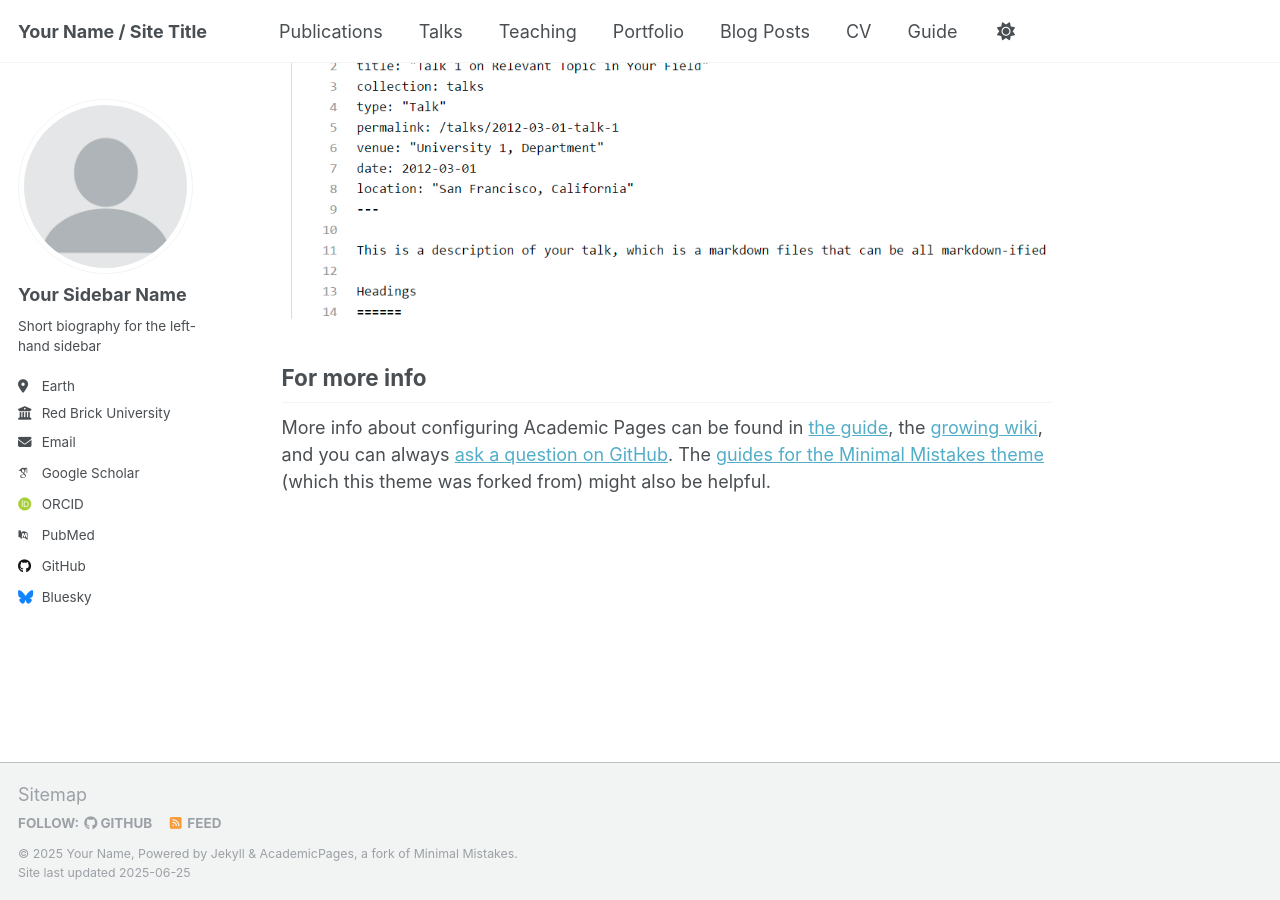
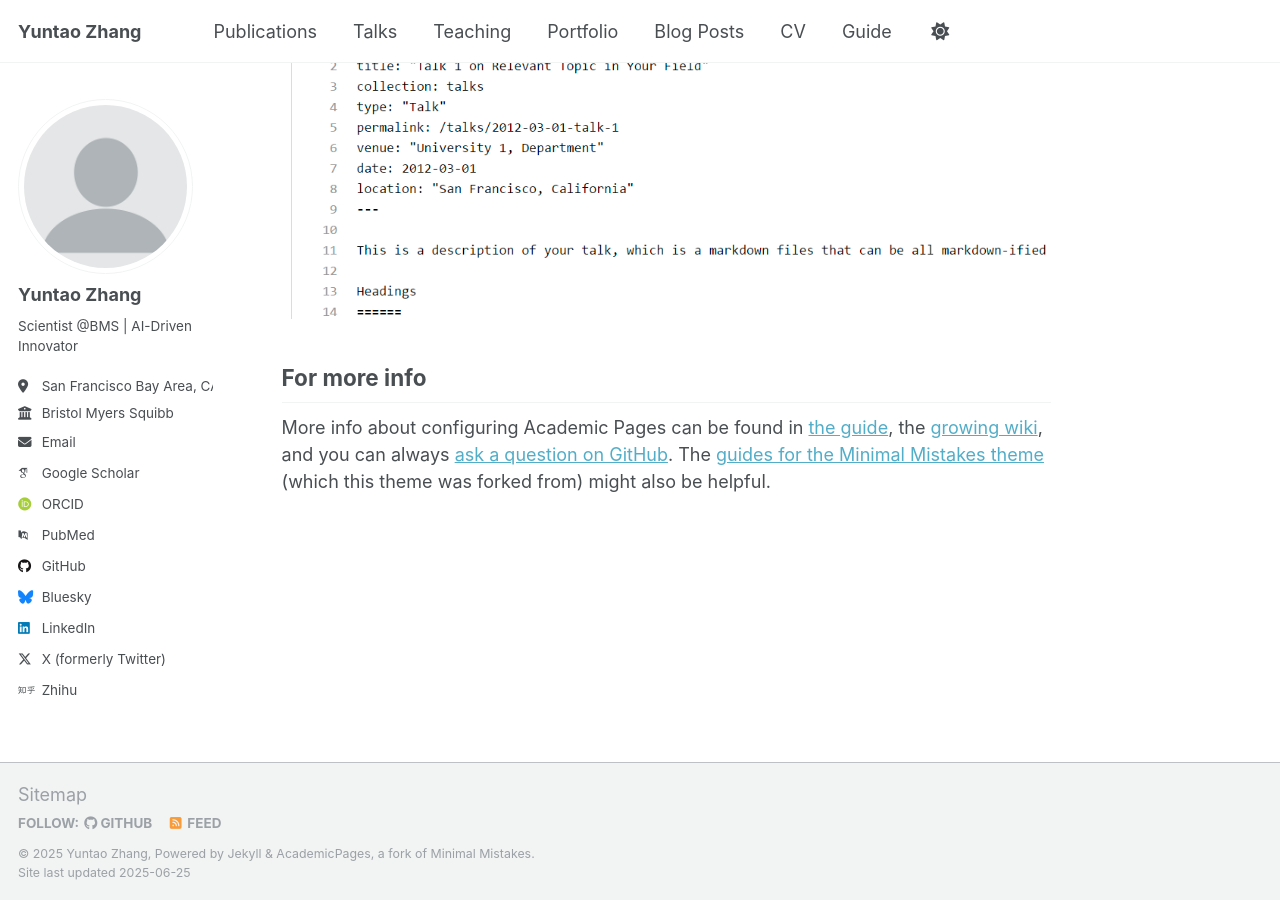
Before and after one commit to yuntaozhang999/yuntaozhang999.github.io, a Jekyll site: the page built from _pages/about.md, in a window 1280 px wide and 900 px high, scrolled down 2636 px. Built offline with Jekyll 4.4.1, drawn with Linux system fonts in a browser that asks for light colours; some web fonts are replaced.

Commit message:
Update site configuration in _config.yml with personal details and links

```diff
--- a/_config.yml
+++ b/_config.yml
@@ -9,13 +9,13 @@
 # Basic Site Settings
 locale                   : "en-US"
 site_theme               : "default"
-title                    : "Your Name / Site Title"
+title                    : "Yuntao Zhang"
 title_separator          : "-"
-name                     : &name "Your Name"
-description              : &description "personal description"
-url                      : https://academicpages.github.io # the base hostname & protocol for your site e.g. "https://[your GitHub username].github.io" or if you already have some other page hosted on Github then use "https://[your GitHub username].github.io/[Your Repo Name]"
+name                     : &name "Yuntao Zhang" # Your name, used in the title and as the author name
+description              : &description "Scientist @BMS | AI-Driven Innovator"
+url                      : https://yuntaozhang999.github.io # the base hostname & protocol for your site e.g. "https://[your GitHub username].github.io" or if you already have some other page hosted on Github then use "https://[your GitHub username].github.io/[Your Repo Name]"
 baseurl                  : "" # the subpath of your site, e.g. "/blog"
-repository               : "academicpages/academicpages.github.io"
+repository               : "yuntaozhang999/yuntaozhang999.github.io"
 
 # Site Author - The following control what appear as part of the author content on the side bar.
 #               If a field is blank the icon and link will not appear, otherwise it will be shown.
@@ -23,20 +23,20 @@
 author:
   # Biographic information
   avatar           : "profile.png"
-  name             : "Your Sidebar Name"
+  name             : "Yuntao Zhang" # Your name, used in the title and as the author name
   pronouns         : # example: "she/her"
-  bio              : "Short biography for the left-hand sidebar"
-  location         : "Earth"
-  employer         : "Red Brick University"
+  bio              : "Scientist @BMS | AI-Driven Innovator"
+  location         : "San Francisco Bay Area, CA, USA" # Location, used in the author profile
+  employer         : "Bristol Myers Squibb" # Employer, used in the author profile
   uri              : # URL
-  email            : "none@example.org"
+  email            : ""
 
   # Academic websites
   academia         : # URL
   arxiv            : # URL - Update with the correct link to your profile
-  googlescholar    : "https://scholar.google.com/citations?user=PS_CX0AAAAAJ"
+  googlescholar    : "https://scholar.google.com/citations?user=yFmxAroAAAAJ"
   impactstory      : # URL
-  orcid            : "http://orcid.org/yourorcidurl"
+  orcid            : "https://orcid.org/0000-0001-8815-3105"
   semantic         : # URL
   pubmed           : "https://www.ncbi.nlm.nih.gov/pubmed/?term=john+snow"
   researchgate     : # URL
@@ -46,7 +46,7 @@
   bitbucket        : # Username - Update with your username on the site
   codepen          : # Username
   dribbble         : # Username
-  github           : "academicpages"
+  github           : "yuntaozhang999"
   kaggle           : # Username
   stackoverflow    : # User number or user number and name (i.e., use "1" or "1/jeff-atwood")
 
@@ -60,7 +60,7 @@
   keybase          : # Username
   instagram        : # Username
   lastfm           : # Username
-  linkedin         : # Username
+  linkedin         : "yuntao4drugdiscovery" # Username
   mastodon         : # URL
   medium           : # URL
   pinterest        : # Username
@@ -68,13 +68,13 @@
   steam            : # Username
   telegram         : # URL
   tumblr           : # Username
-  twitter          : # Username for X / Twitter
+  twitter          : "zhan70218" # Username for X / Twitter
   vine             : # Username
   weibo            : # Username
   wikipedia        : # Username
   xing             : # Username
   youtube          : # Username
-  zhihu            : # Username
+  zhihu            : "yuntaozhang666" # Username
 
 # Publication Category - The following the list of publication categories and their headings
 publication_category:
```
